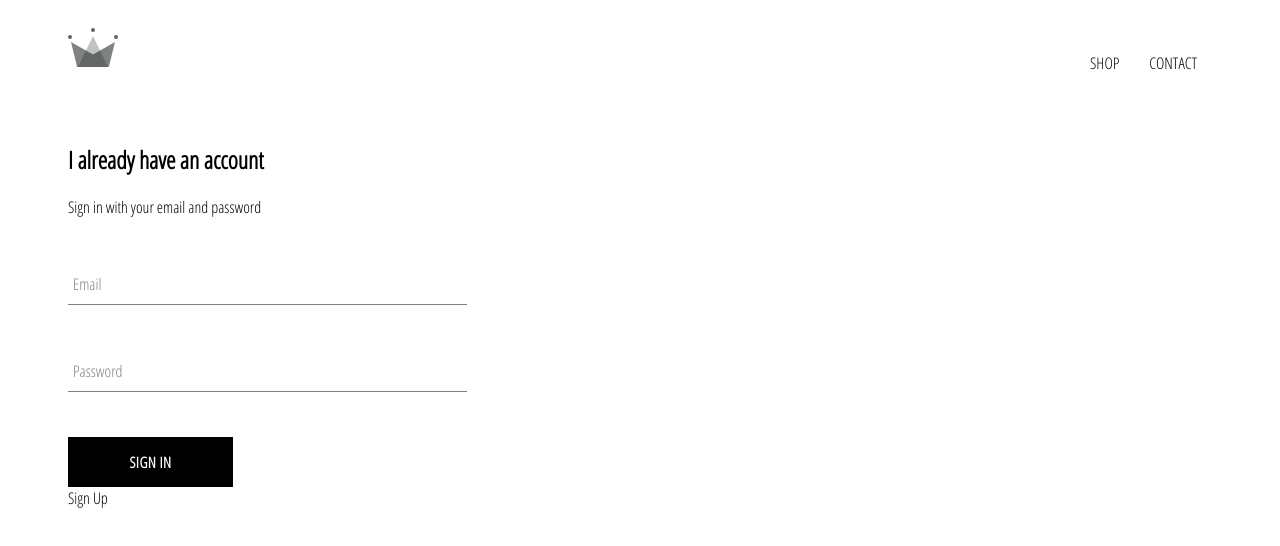
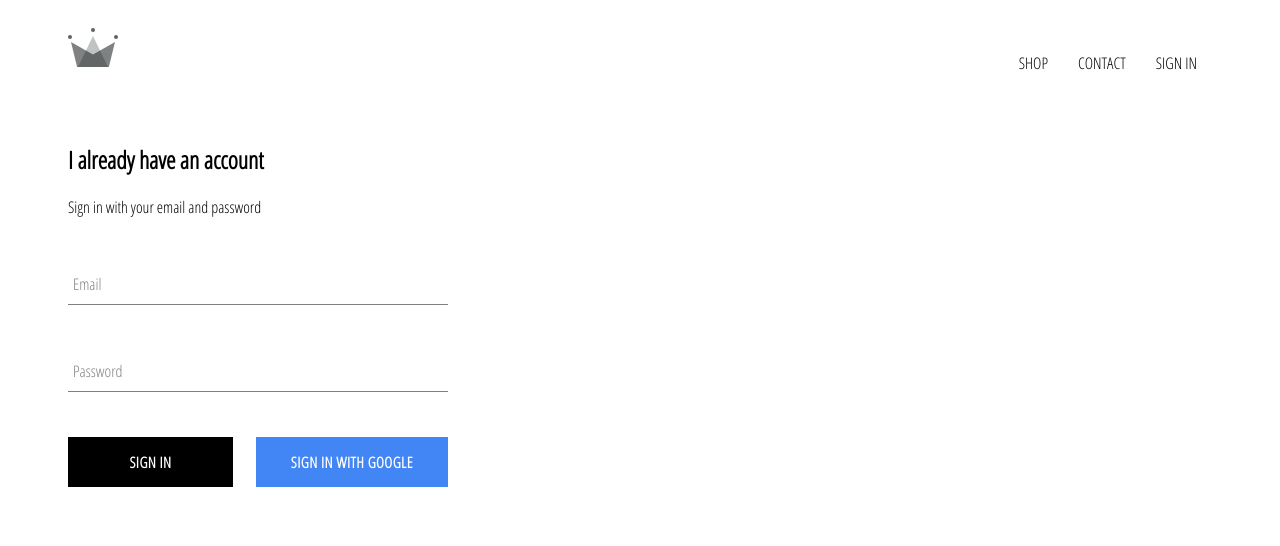
Before and after one commit to ReactAppsWithPleasure/ClothingApp-ClassComponents, a React (Create React App) app: page /signin in a window 1280 px wide. Shown: the top 546 px of the page. Built offline with nearby package versions, Linux system fonts and the light colour scheme; no server answers.

Commit message:
integrate firebase into app, create sign-in with Google

```diff
--- a/package.json
+++ b/package.json
@@ -6,6 +6,7 @@
     "@testing-library/jest-dom": "^5.11.10",
     "@testing-library/react": "^11.2.6",
     "@testing-library/user-event": "^12.8.3",
+    "firebase": "^9.0.2",
     "node-sass": "^6.0.1",
     "react": "^17.0.2",
     "react-dom": "^17.0.2",
--- a/src/App.js
+++ b/src/App.js
@@ -1,3 +1,4 @@
+import React from 'react';
 import { Switch, Route } from 'react-router-dom';
 
 import './app.scss';
@@ -7,10 +8,35 @@
 import Header from './components/header/header';
 import SignToApp from './pages/sign-to-app/sign-to-app';
 
-function App() {
+import { auth } from './firebase/firebase.utils';
+
+class App extends React.Component {
+	constructor() {
+		super();
+
+		this.state = {
+			currentUser: null
+		};
+	}
+
+	unsubscribeFromAuth = null;
+
+	componentDidMount() {
+		this.unsubscribeFromAuth = auth.onAuthStateChanged(user => {
+			this.setState({ currentUser: user });
+
+			console.log(user);
+		});
+	}
+
+	componentWillUnmount() {
+		this.unsubscribeFromAuth();
+	}
+
+	render() {
 		return (
 			<div>
-			<Header />
+				<Header currentUser={this.state.currentUser} />
 				<Switch>
 					<Route exact path='/' component={Home} />
 					<Route path='/shop' component={Shop} />
@@ -19,5 +45,6 @@
 			</div>
 		);
 	}
+}
 
 export default App;
--- a/src/app.scss
+++ b/src/app.scss
@@ -1,3 +1,7 @@
+* {
+	box-sizing: border-box;
+}
+
 body {
 	font-family: 'Open Sans Condensed', sans-serif;
 	padding: 20px 60px;
--- a/src/components/custom-button/custom-button.js
+++ b/src/components/custom-button/custom-button.js
@@ -2,8 +2,8 @@
 
 import './custom-button.scss';
 
-const CustomButton = ({ children, ...otherProps }) => (
-	<button className='custom-button' {...otherProps}>
+const CustomButton = ({ children, isGoogleSignIn, ...otherProps }) => (
+	<button className={`${isGoogleSignIn ? 'google-sign-in' : ''} custom-button`} {...otherProps}>
 		{children}
 	</button>
 );
--- a/src/components/custom-button/custom-button.scss
+++ b/src/components/custom-button/custom-button.scss
@@ -19,4 +19,13 @@
 		color: black;
 		border: 1px solid black;
 	}
+
+	&.google-sign-in {
+		background-color: #4285f4;
+		color: white;
+
+		&:hover {
+			background-color: #357ae8;
+		}
+	}
 }
--- a/src/components/header/header.js
+++ b/src/components/header/header.js
@@ -1,10 +1,12 @@
 import React from 'react';
 import { Link } from 'react-router-dom';
+
+import { auth } from '../../firebase/firebase.utils';
 
 import { ReactComponent as Logo } from '../../assets/crown.svg';
 import './header.scss';
 
-const Header = () => (
+const Header = ({ currentUser }) => (
 	<div className='header'>
 		<Link to='/'>
 			<Logo className='logo' />
@@ -16,6 +18,15 @@
 			<Link className='option' to='/contact'>
 				CONTACT
 			</Link>
+			{currentUser ? (
+				<div className='option' onClick={() => auth.signOut()}>
+					SIGN OUT
+				</div>
+			) : (
+				<Link className='option' to='/signin'>
+					SIGN IN
+				</Link>
+			)}
 		</div>
 	</div>
 );
--- a/src/components/header/header.scss
+++ b/src/components/header/header.scss
@@ -20,6 +20,7 @@
 
 		.option {
 			padding: 10px 15px;
+			cursor: pointer;
 		}
 	}
 }
--- a/src/components/sign-in/sign-in.js
+++ b/src/components/sign-in/sign-in.js
@@ -2,6 +2,7 @@
 
 import FormInput from '../form-input/form-input';
 import CustomButton from '../custom-button/custom-button';
+import { signInWithGoogle } from './../../firebase/firebase.utils.js';
 import './sign-in.scss';
 
 class SignIn extends React.Component {
@@ -49,7 +50,12 @@
 						label='Password'
 						required
 					/>
-					<CustomButton type='submit'> Sign in </CustomButton>
+					<div className='buttons'>
+						<CustomButton type='submit'> Sign in </CustomButton>
+						<CustomButton onClick={signInWithGoogle} isGoogleSignIn>
+							Sign in with Google
+						</CustomButton>
+					</div>
 				</form>
 			</div>
 		);
--- a/src/components/sign-in/sign-in.scss
+++ b/src/components/sign-in/sign-in.scss
@@ -1,9 +1,14 @@
 .sign-in {
-	width: 30vw;
+	width: 380px;
 	display: flex;
 	flex-direction: column;
 
 	.title {
 		margin: 10px 0;
 	}
+
+	.buttons {
+		display: flex;
+		justify-content: space-between;
+	}
 }
--- /dev/null
+++ b/src/firebase/firebase.utils.js
@@ -0,0 +1,24 @@
+import firebase from 'firebase/compat/app';
+import 'firebase/compat/firestore';
+import 'firebase/compat/auth';
+
+const config = {
+	apiKey: 'AIzaSyAQUjusUowesAeJopG4xUZ0H0ZDktp3FpE',
+	authDomain: 'clothingapp66-db.firebaseapp.com',
+	projectId: 'clothingapp66-db',
+	storageBucket: 'clothingapp66-db.appspot.com',
+	messagingSenderId: '650635120734',
+	appId: '1:650635120734:web:7d38822f82f3b60a3a64cf',
+	measurementId: 'G-ZNE5MR1TNG'
+};
+
+firebase.initializeApp(config);
+
+export const auth = firebase.auth();
+export const firestore = firebase.firestore();
+
+const provider = new firebase.auth.GoogleAuthProvider();
+provider.setCustomParameters({ prompt: 'select_account' });
+export const signInWithGoogle = () => auth.signInWithPopup(provider);
+
+export default firebase;
--- a/src/pages/sign-to-app/sign-to-app.js
+++ b/src/pages/sign-to-app/sign-to-app.js
@@ -6,7 +6,6 @@
 const SignToApp = () => (
 	<div>
 		<SignIn />
-		<div>Sign Up</div>
 	</div>
 );
 
```
Also changed, not shown: 1 other file (tests, documents, lock files or other folders). Lines whose indentation alone changed are shown as unchanged.
